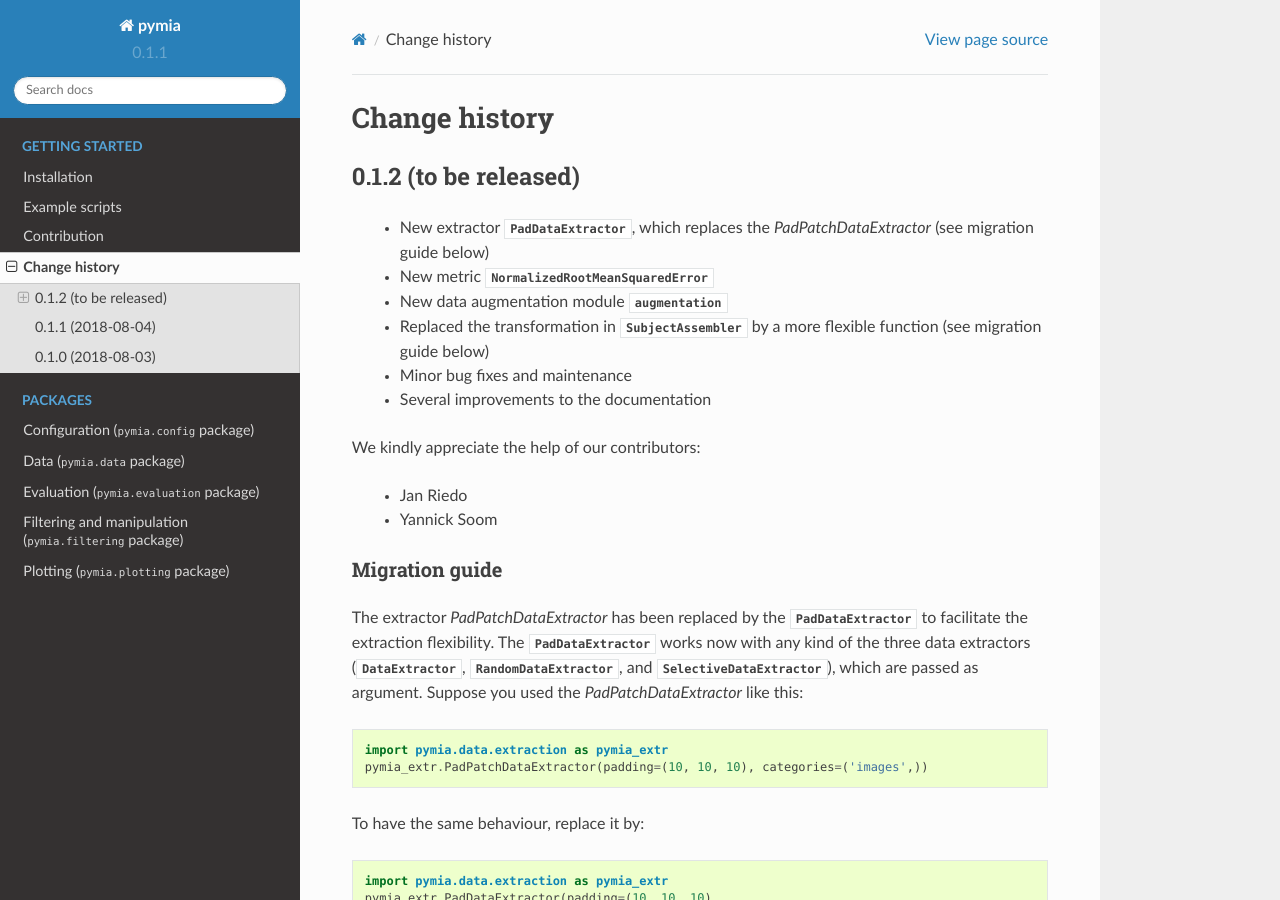
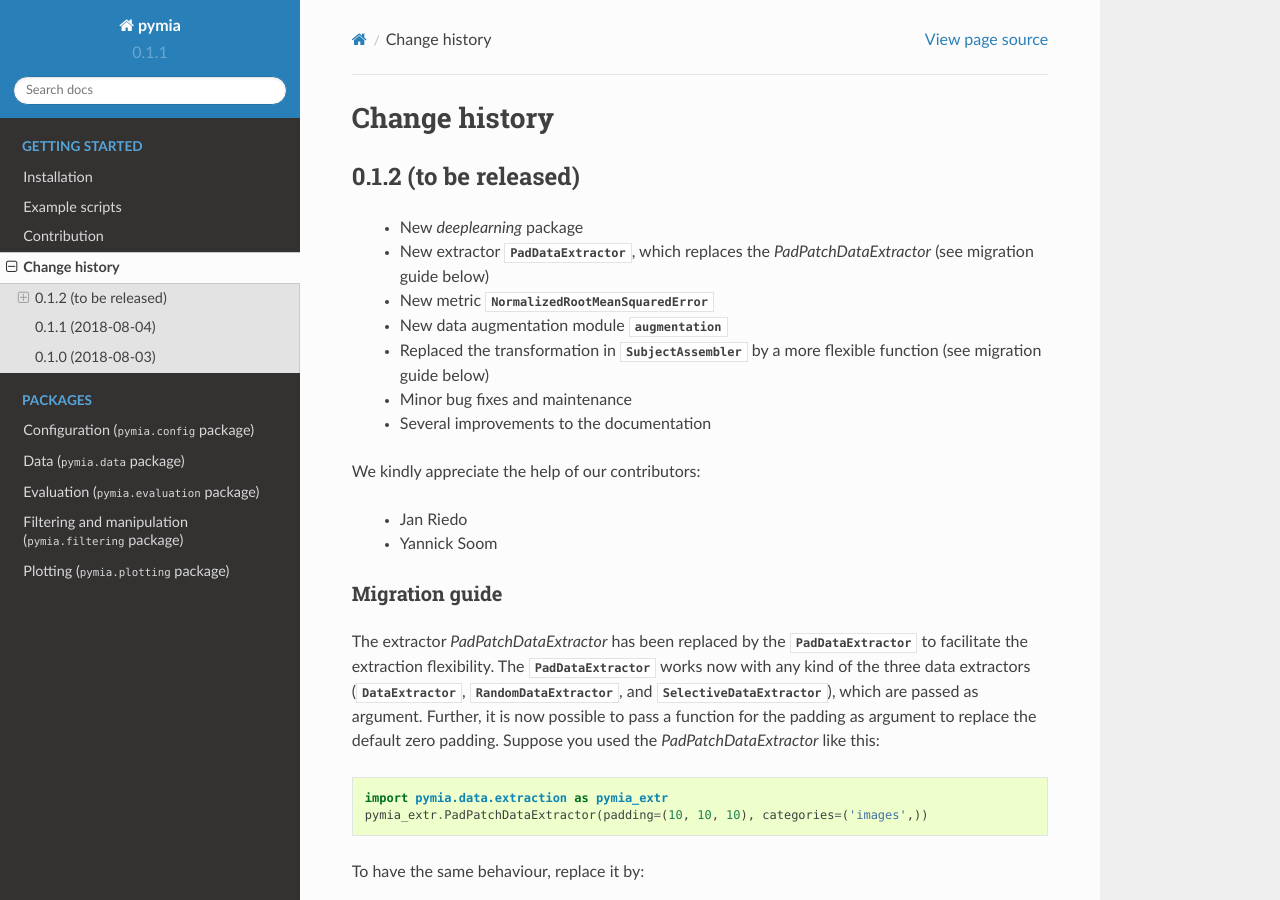
Before and after one commit to rundherum/pymia, a Sphinx documentation site: the page built from docs/history.rst, in a window 1280 px wide and 900 px high. Built offline with Sphinx 7.4.7 and the Read the Docs theme 2.0.0, drawn with Linux system fonts in a browser that asks for light colours; formulas are drawn with MathJax 3; cross-references to code outside the pages are shown as plain code.

Commit message:
docs(history): document newest merge

```diff
--- a/docs/history.rst
+++ b/docs/history.rst
@@ -6,6 +6,7 @@ Change history
 0.1.2 (to be released)
 ----------------------
 
+ * New `deeplearning` package
  * New extractor :py:class:`PadDataExtractor`, which replaces the `PadPatchDataExtractor` (see migration guide below)
  * New metric :py:class:`NormalizedRootMeanSquaredError`
  * New data augmentation module :py:mod:`augmentation`
@@ -24,7 +25,8 @@ Migration guide
 The extractor `PadPatchDataExtractor` has been replaced by the :py:class:`PadDataExtractor` to facilitate the
 extraction flexibility. The :py:class:`PadDataExtractor` works now with any kind of the three data extractors
 (:py:class:`DataExtractor`, :py:class:`RandomDataExtractor`, and :py:class:`SelectiveDataExtractor`),
-which are passed as argument. Suppose you used the `PadPatchDataExtractor` like this:
+which are passed as argument. Further, it is now possible to pass a function for the padding as argument to replace the
+default zero padding. Suppose you used the `PadPatchDataExtractor` like this:
 
 .. code-block:: python
 
```
